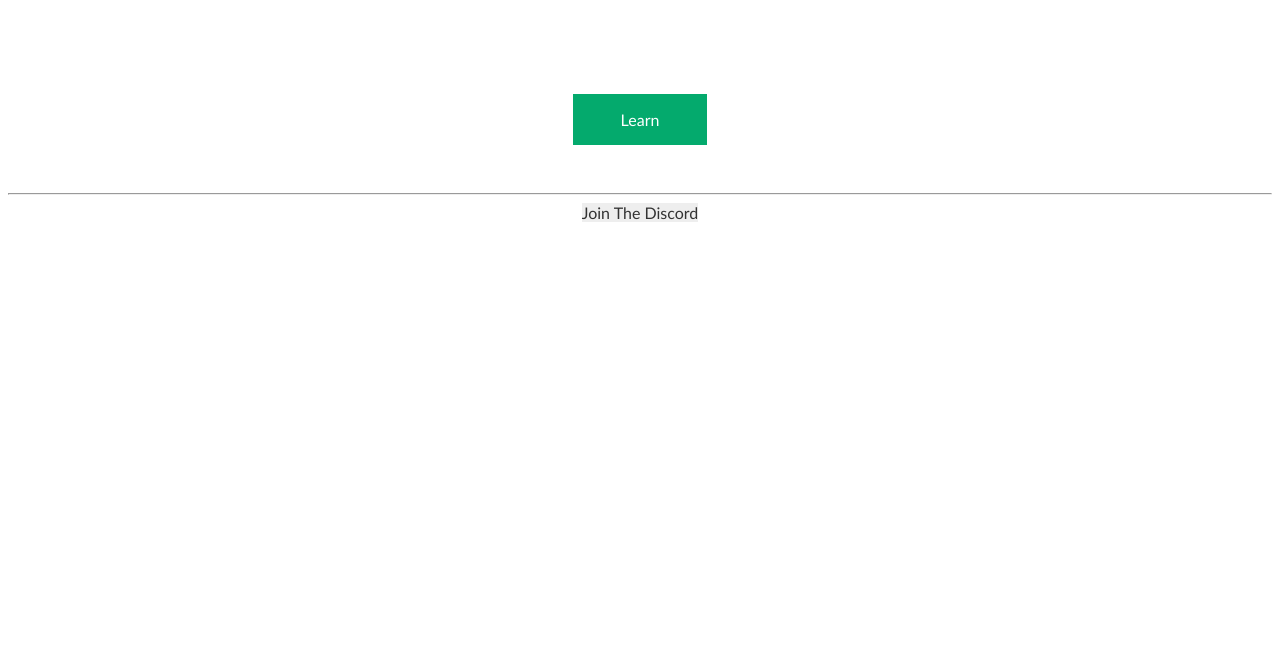
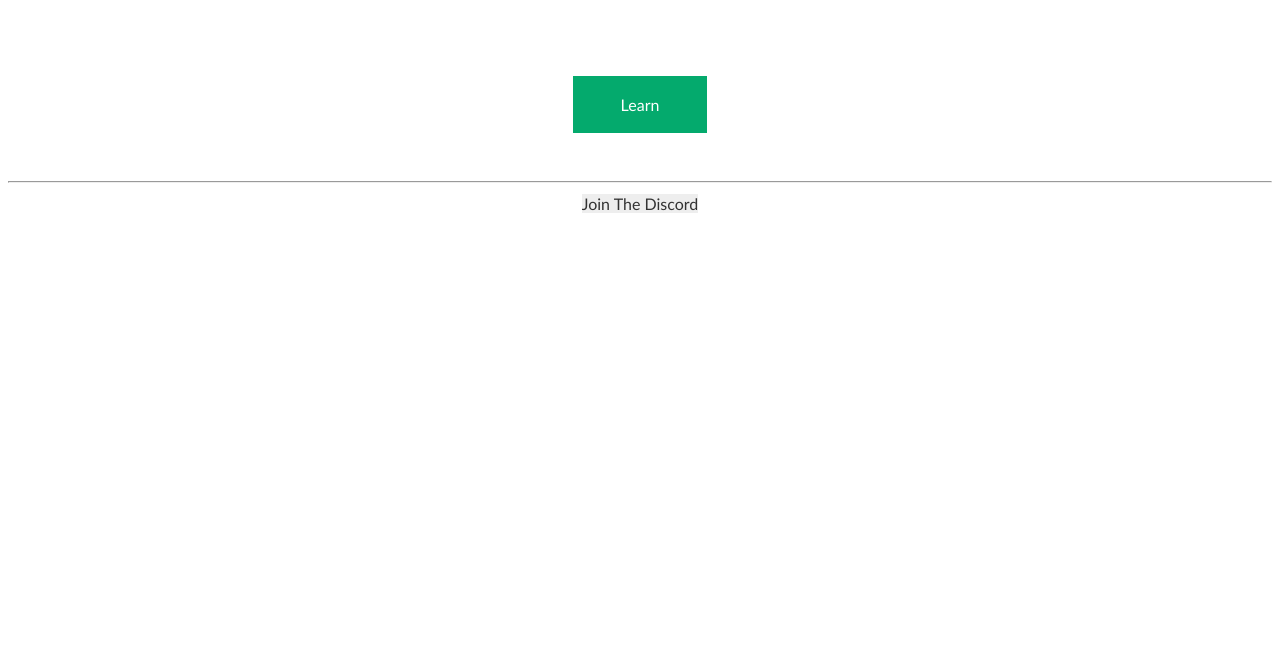
Before and after one commit to JustinTingthealpaca/CubingGang, a plain HTML site: page index.html in a window 1280 px wide. Shown: the part 155-800 px from the top of the page. Drawn offline with Linux system fonts and the light colour scheme.

Commit message:
Update font.css

```diff
--- a/css/font.css
+++ b/css/font.css
@@ -5,7 +5,7 @@ body , button {
 	line-height                     : 23px;
 	text-align                      : center ;
 	margin-top                      : 50px;
-	line-height						: normal;
+	line-height						: 25px;
 }
 
 a:visited , a:link , a:hover, a:active {
```
